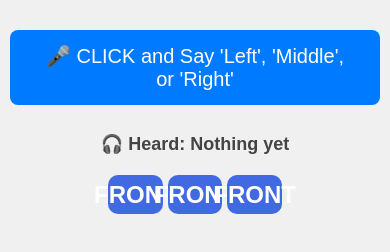
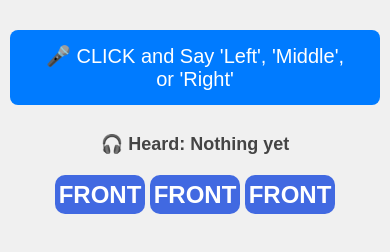
Before and after one commit to TUM17124/HOVER, a plain HTML site: page index.html in a window 390 px wide. Drawn offline with Linux system fonts and the light colour scheme.

Commit message:
Update index.html

```diff
--- a/index.html
+++ b/index.html
@@ -108,7 +108,7 @@
 
   @media (max-width: 500px) {
     .scene {
-      width: 14vw;
+      width: 24vw;
       height: 10vw;
     }
 
```
